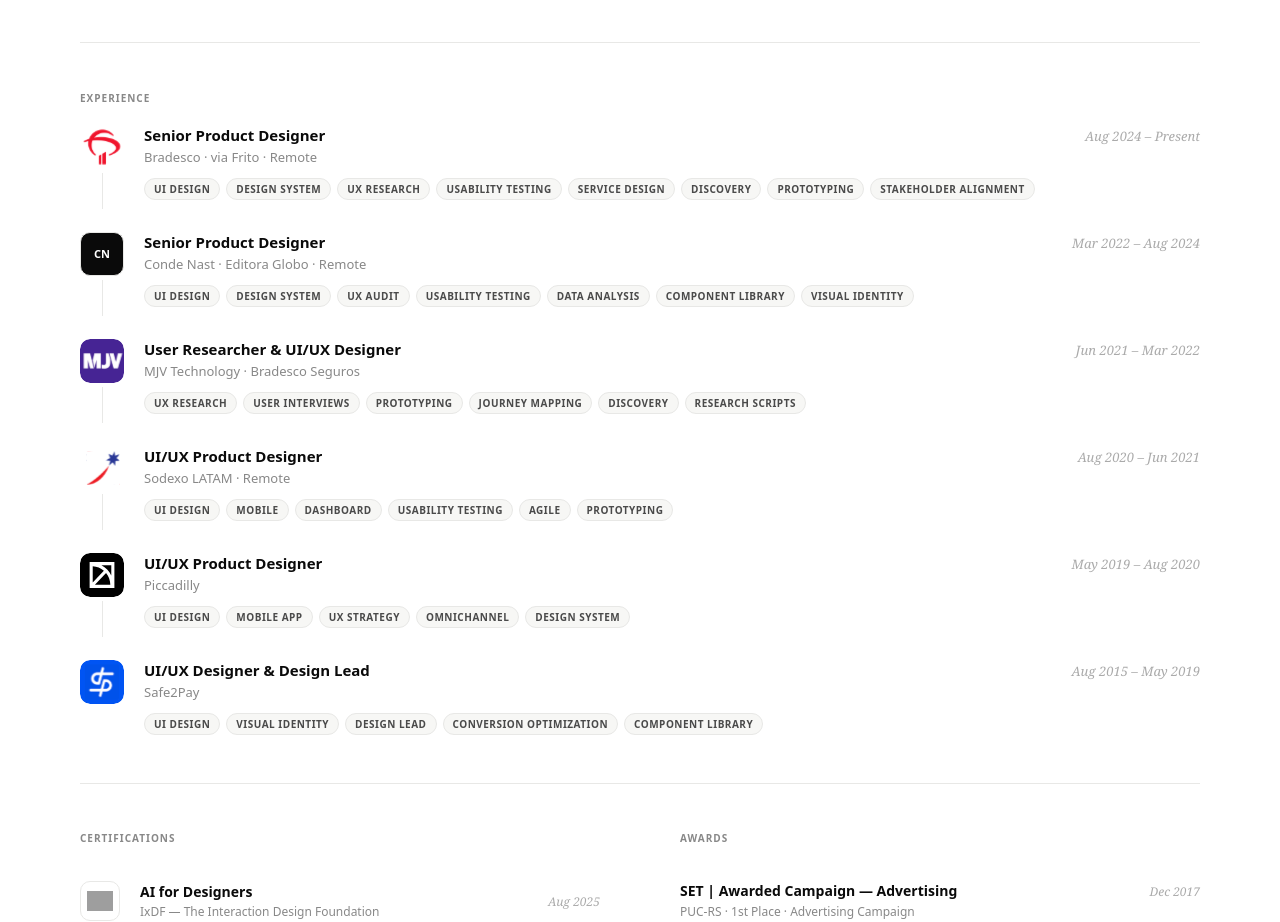
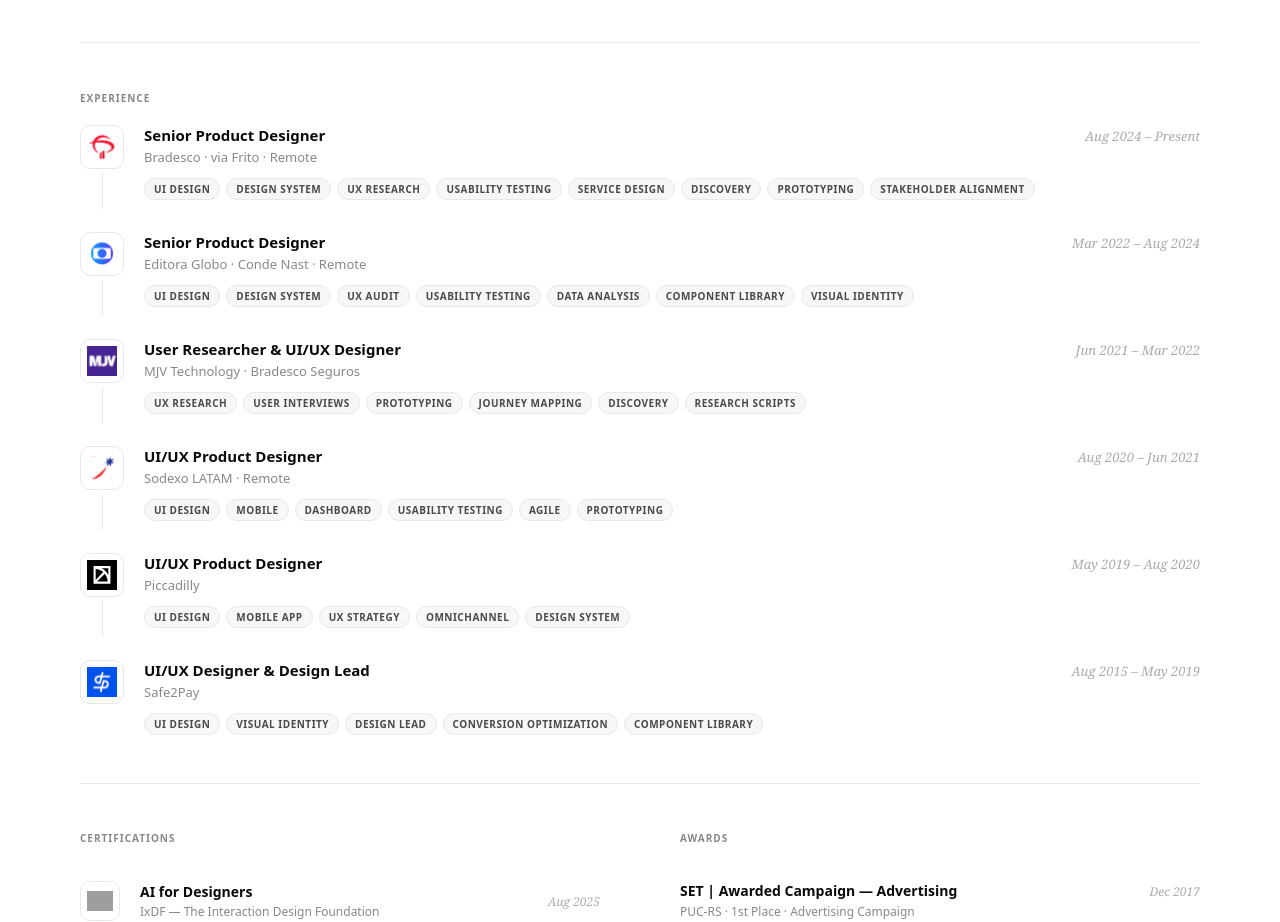
Before and after one commit to isabellegalves/isabelle-portfolio, a React (Vite) app: page /about in a window 1280 px wide. Shown: the part 1040-1962 px from the top of the page. Built offline with nearby package versions, Linux system fonts and the light colour scheme; grey boxes are pictures that could not be loaded.

Commit message:
fix: company logos sizing and missing Editora Globo entry

```diff
--- a/src/pages/About.jsx
+++ b/src/pages/About.jsx
@@ -161,9 +161,9 @@ const EXPERIENCE = [
     tags: ["UI Design", "Design System", "UX Research", "Usability Testing", "Service Design", "Discovery", "Prototyping", "Stakeholder Alignment"],
   },
   {
-    abbr: "CN", bg: "#0A0A0A", color: "#fff",
+    logo: "/images/logo-empresa-edglobo.svg", bg: "#F7F7F5",
     role: "Senior Product Designer",
-    company: "Conde Nast · Editora Globo · Remote",
+    company: "Editora Globo · Conde Nast · Remote",
     period: "Mar 2022 – Aug 2024",
     tags: ["UI Design", "Design System", "UX Audit", "Usability Testing", "Data Analysis", "Component Library", "Visual Identity"],
   },
@@ -436,13 +436,12 @@ export default function About() {
                 <div style={{ display: "flex", flexDirection: "column", alignItems: "center", flexShrink: 0 }}>
                   <div style={{
                     width: 44, height: 44, borderRadius: 10,
-                    background: e.logo ? "transparent" : e.bg,
-                    border: e.logo ? "none" : `1px solid ${T.rule}`,
+                    background: "#FFFFFF", border: `1px solid ${T.rule}`,
                     display: "flex", alignItems: "center", justifyContent: "center",
-                    flexShrink: 0, overflow: "hidden",
+                    flexShrink: 0,
                   }}>
                     {e.logo
-                      ? <img src={e.logo} alt={e.company} style={{ width: 44, height: 44, objectFit: "cover", display: "block", borderRadius: 10 }} />
+                      ? <img src={e.logo} alt={e.company} style={{ width: "100%", height: "100%", objectFit: "contain", display: "block", padding: 6 }} />
                       : <span style={{ fontFamily: "system-ui, sans-serif", fontSize: 11, fontWeight: 800, color: e.color }}>{e.abbr}</span>
                     }
                   </div>
```
